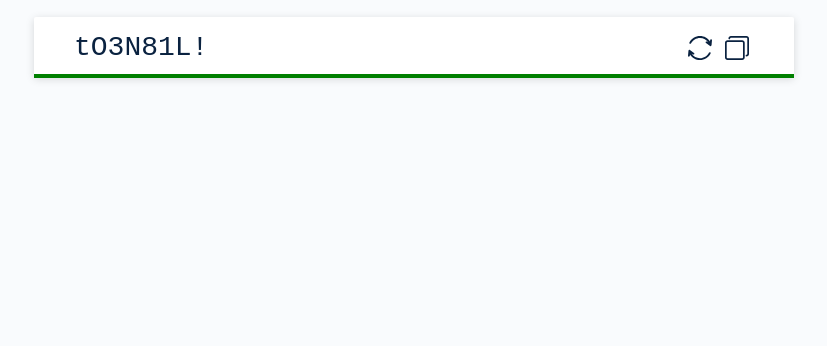
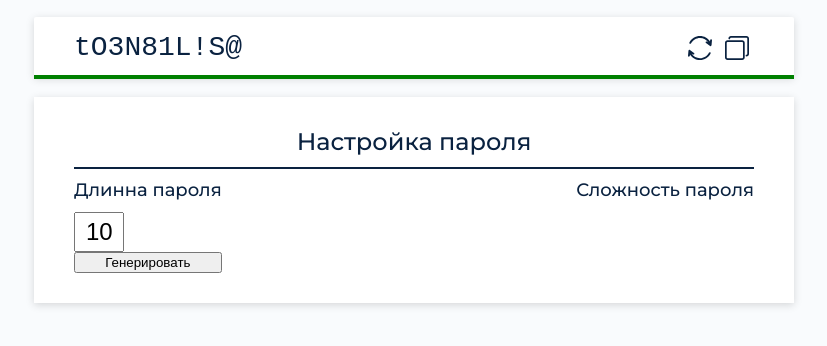
Before and after one commit to shuckin2017/gen_pass, a plain HTML site: page index.html in a window 1280 px wide. Shown: the part 58-404 px from the top of the page, without its empty margins (226-1053 px from the left). Drawn offline with Linux system fonts and the light colour scheme.

Commit message:
Готовый функционал [JSD-50]

```diff
--- a/index.html
+++ b/index.html
@@ -21,6 +21,19 @@
       <button type="button" class="btn copyPass"></button>
     </div>
   </main>
+  <div class="customize-block">
+    <span class="title">Настройка пароля</span>
+    <div class="cust-pass">
+      <div class="length-pass">
+        <span class="sub-title">Длинна пароля</span>
+        <input type="text" class="input-length" maxlength="2" >
+        <button type="button" class="btn-" >Генерировать</button>
+      </div>
+      <div class="level-pass">
+        <span class="sub-title">Сложность пароля</span>
+      </div>
+    </div>
+  </div>
  </div>
 
 
--- a/js/main.js
+++ b/js/main.js
@@ -1,12 +1,15 @@
 const input = document.querySelector('input'),
+      lengthPass = document.querySelector('.input-length');
       genPass = document.querySelector('.genPass'),
       copyPass = document.querySelector('.copyPass');
 
+lengthPass.value = 10;
 
 genPass.addEventListener('click', () => {
   genPass.classList.add('rotate');
   setTimeout(() => {
-    input.value = GeneratorPassword(8);
+
+    input.value = GeneratorPassword(+lengthPass.value);
     genPass.classList.remove('rotate');
   }, 400);
 });
@@ -18,7 +21,7 @@ copyPass.addEventListener('click', () => {
   }
 });
 
-const GeneratorPassword = (length = 8) => {
+const GeneratorPassword = (length = lengthPass.value) => {
   const charset = 'abcdefghijklmnopqrstuvwxyzABCDEFGHIJKLMNOPQRSTUVWXYZ0123456789!@#$%&?';
   let password = '';
 
@@ -29,4 +32,4 @@ const GeneratorPassword = (length = 8) => {
   return password;
 };
 
-input.value = GeneratorPassword(8);
+input.value = GeneratorPassword(lengthPass.value);
--- a/style/style.css
+++ b/style/style.css
@@ -58,7 +58,7 @@ body {
   display: block;
   height: 4px;
   width: 760px;
-  top: -38px;
+  top: -37px;
   background: green;
 
 }
@@ -92,3 +92,59 @@ body {
   transform: rotate(360deg);
 	transition: all 0.5s linear;
 }
+
+.customize-block {
+  display: flex;
+  justify-content: center;
+  flex-direction: column;
+  margin-top: 20px;
+  background-color: #fff;
+  box-shadow: 0 2px 8px rgba(0,0,0,.15);
+  padding: 30px 40px;
+}
+.title {
+  font-family: 'Montserrat', sans-serif;
+  font-weight: 500;
+  font-size: 24px;
+  text-align: center;
+  line-height: 1.25;
+  color: #0a2240;
+
+}
+.title:after{
+  content: '';
+  position: relative;
+  display: block;
+  height: 2px;
+  width: 100%;
+  top: 10px;
+  background: #0a2240;
+}
+.cust-pass {
+  display: flex;
+  justify-content: space-between;
+  margin-top: 20px;
+}
+.length-pass {
+  display: flex;
+  flex-direction: column;
+}
+.sub-title {
+  font-family: 'Montserrat', sans-serif;
+  font-weight: 500;
+  font-size: 18px;
+  text-align: center;
+  line-height: 1.25;
+  color: #0a2240;
+  margin-bottom: 10px;
+
+}
+.level-pass {
+}
+
+.input-length {
+  width: 50px;
+  height: 40px;
+  padding: 10px;
+  font-size: 24px;
+}
```
